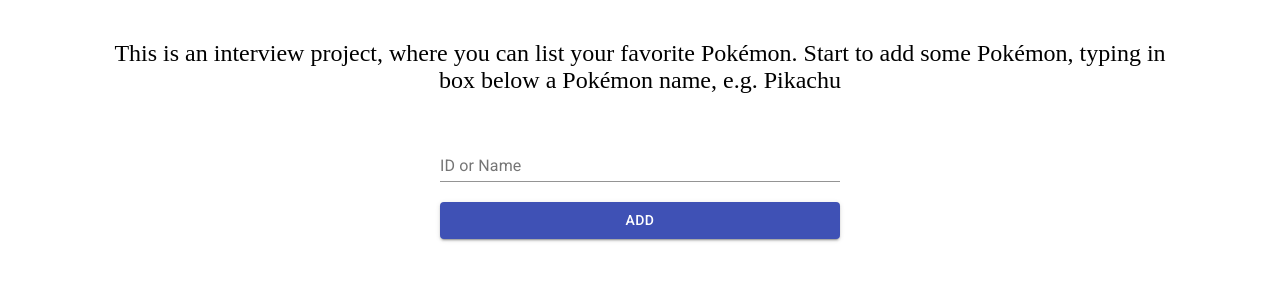
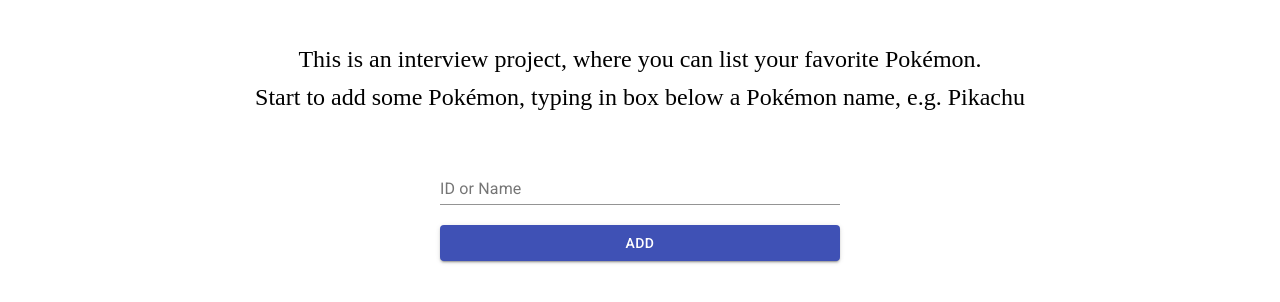
Before and after one commit to Ruy-Araujo/app-masters, a Next.js app: page / in a window 1280 px wide. Shown: the top 302 px of the page. Built offline with nearby package versions, Linux system fonts and the light colour scheme.

Commit message:
refactor/bugFix : - Refactored code - Bug fix

```diff
--- a/src/components/CardsArea.jsx
+++ b/src/components/CardsArea.jsx
@@ -7,6 +7,7 @@
 import TypeWrapper from "./TypeWrapper";
 import Favorite from "./Favorite";
 import { useReducer } from "react";
+import { setCookie } from "nookies";
 
 const CardsArea = styled.ul`
   padding-left: 0;
@@ -101,53 +102,12 @@
         const pokemonPic =
           pokemon.sprites.other["official-artwork"].front_default;
 
-        const initialState = {
-          id: pokemonID,
-          favorite: null,
-          rate: null,
-          gotcha: null,
-        };
 
-        const [state, dispatch] = useReducer(reducer, initialState);
 
-        function reducer(state, action) {
-          switch (action.type) {
-            case "setId":
-              return { ...state, id: action.id };
-            case "setFavorite":
-              return { ...state, favorite: action.favorite };
-            case "setRate":
-              return { ...state, rate: action.rate };
-            case "setGotcha":
-              return { ...state, gotcha: action.gotcha };
-            default:
-              return state;
-          }
-        }
-
-        const setFavorite = (value) => {
-          dispatch({ type: "setFavorite", favorite: value });
-        };
-
-        const setRate = (value) => {
-          dispatch({ type: "setRate", rate: value });
-        };
-
-        const setGotcha = (value) => {
-          dispatch({ type: "setGotch", gotcha: value });
-        };
-
-        const setId = (value) => {
-          dispatch({ type: "setId", id: pokemonID });
-        };
-
-        useEffect(() => {
-          console.log(state);
-        }, [state]);
 
         return (
           <Card key={pokemonID + "card"} theme={backgrounGradient(pokemonType)}>
-            <Favorite id={pokemonID} set={setFavorite} />
+            <Favorite name={"favorite" + pokemonID} />
 
             <div className="imgContainer">
               <Image
@@ -175,19 +135,10 @@
                 <Rating
                   defaultValue={0}
                   className="rating"
-                  name={pokemonID + "rating"}
-                  onChange={(event, newValue) => {
-                    setRate(newValue);
-                  }}
+                  name={"rate" + pokemonID}
                 />
                 Gotcha
-                <Switch
-                  color="primary"
-                  name={pokemonID + "gotcha"}
-                  onChange={(event) => {
-                    setGotcha(event.target.checked);
-                  }}
-                />
+                <Switch color="primary" name={"gotcha" + pokemonID} />
               </div>
             </ContentWrapper>
           </Card>
--- a/src/components/Favorite.jsx
+++ b/src/components/Favorite.jsx
@@ -2,18 +2,13 @@
 import { useEffect, useState } from "react";
 
 export default function Favorite(props) {
-  /* const [value, setValue] = useState(0); */
-
   return (
     <div className="favoriteContainer">
       <Rating
-        name={props.id + "favorite"}
+        name={props.name}
         value={props.value}
         max={1}
         size="large"
-        onChange={(event, newValue) => {
-          props.set(newValue);
-        }}
       />
     </div>
   );
--- a/src/pages/_app.js
+++ b/src/pages/_app.js
@@ -1,7 +1,14 @@
-import '../styles/globals.css'
+import "../styles/globals.css";
+import Head from "next/head";
 
 function MyApp({ Component, pageProps }) {
-  return <Component {...pageProps} />
+  <Head>
+    <meta
+      name="viewport"
+      content="width=device-width, initial-scale=1, minimum-scale=1"
+    />
+  </Head>;
+  return <Component {...pageProps} />;
 }
 
-export default MyApp
+export default MyApp;
--- a/src/pages/index.js
+++ b/src/pages/index.js
@@ -6,15 +6,16 @@
 import Button from "@material-ui/core/Button";
 import { setCookie, parseCookies } from "nookies";
 
-
-const Header = styled.div`
+const ContentWrapper = styled.div`
   width: 100%;
   display: flex;
   flex-flow: column nowrap;
   align-items: center;
 
   .title {
-    font-size: 24px;
+    font-size: 1.5em;
+    font-weight: 300;
+    line-height: 1.6em;
     padding: 0px 80px;
     margin: 40px 0px;
     text-align: center;
@@ -26,6 +27,18 @@
     width: 400px;
   }
 
+  @media (max-width: 690px) {
+    .title {
+      font-size: 1.2em;
+      padding: 0 10px;
+      text-align: center;
+    }
+
+    .inputContainer {
+      padding: 0 20px;
+      width: 90vw;
+    }
+  }
   .inputContainer:first-child div {
     margin-bottom: 10px;
   }
@@ -34,6 +47,27 @@
 export default function Home(props) {
   const [pokemons, setPokemons] = useState([...props.USER_POKEMONS]);
 
+  const [test, setTest] = useState([]);
+
+  const set = (obj) => {
+    if (test.find((x) => x.id === obj.id)) {
+      function replaceObject(array, objId, newObj) {
+        const index = array.findIndex((x) => x.id === objId);
+        if (index >= 0) {
+          array[index] = newObj;
+        } else {
+          array = [...array, newObj];
+        }
+        return array;
+      }
+
+      console.log("test", test);
+      const array = replaceObject(test, obj.id, obj);
+      setTest(array);
+    } else {
+      setTest([...test, obj]);
+    }
+  };
   /* Save user pokemons locally */
   useEffect(() => {
     const list = pokemons.map((e) => e.id);
@@ -48,6 +82,14 @@
       [pokemons]
     );
   });
+
+  useEffect(() => {
+    console.log("test", test);
+    setCookie(null, "USER_TEST", JSON.stringify(test), {
+      maxAge: 86400 * 7,
+      path: "/",
+    });
+  }, [test]);
 
   function getPokemonByName(name = "pikachu") {
     fetch(`https://pokeapi.co/api/v2/pokemon/${name}`)
@@ -70,13 +112,15 @@
   return (
     <>
       <Container>
-        <Header>
+        <ContentWrapper>
           <div className="title">
             This is an interview project, where you can list your favorite
-            Pokémon. Start to add some Pokémon, typing in box below a Pokémon
+            Pokémon.
+            <br /> Start to add some Pokémon, typing in box below a Pokémon
             name, e.g. Pikachu
           </div>
           <form
+            className="form"
             onSubmit={(e) => {
               e.preventDefault();
               const dataForm = new FormData(e.target);
@@ -89,7 +133,11 @@
             }}
           >
             <div className="inputContainer">
-              <TextField name="inputPokemon" label="ID or Name" fullWidth={true} />
+              <TextField
+                name="inputPokemon"
+                label="ID or Name"
+                fullWidth={true}
+              />
               <Button
                 name="add"
                 type="submit"
@@ -100,8 +148,8 @@
               </Button>
             </div>
           </form>
-        </Header>
-        <CardsArea pokemons={pokemons} />
+        </ContentWrapper>
+        <CardsArea pokemons={pokemons} setTest={set} />
       </Container>
     </>
   );
```
Also changed, not shown: src/lib/pokemons.js (+39 -0 lines), 1 other file (tests, documents, lock files or other folders).
